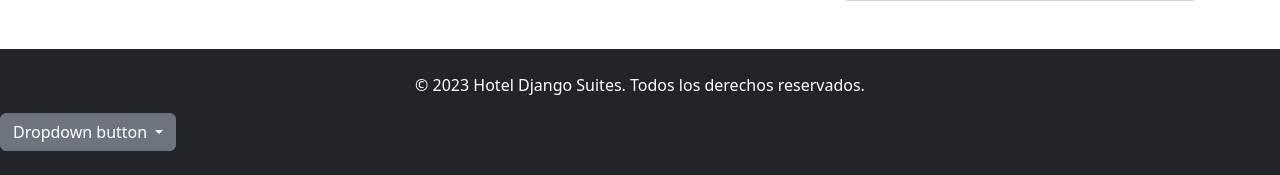
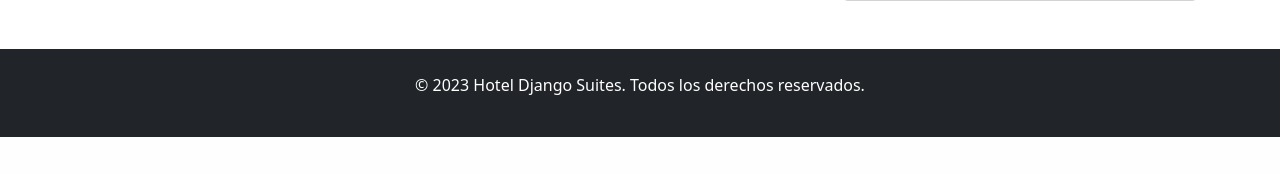
Before and after one commit to juanpp97/proyecto-django, a Python web app: template templates/index.html in a window 1280 px wide. Shown: the part 2684-2859 px from the top of the page. After the commit the page ends 2821 px from the top, so only its background shows below. Run offline with Jinja, Linux system fonts and the light colour scheme; the template is opened without the code that fills it, so the values that code supplies are empty.

Commit message:
Correccion de index

```diff
--- a/templates/index.html
+++ b/templates/index.html
@@ -208,16 +208,7 @@
         <div class="container text-center">
             <p>&copy; 2023 Hotel Django Suites. Todos los derechos reservados.</p>
         </div>
-        <div class="dropdown">
-            <button class="btn btn-secondary dropdown-toggle" type="button" data-bs-toggle="dropdown" aria-expanded="false">
-              Dropdown button
-            </button>
-            <ul class="dropdown-menu">
-              <li><a class="dropdown-item" href="#">Action</a></li>
-              <li><a class="dropdown-item" href="#">Another action</a></li>
-              <li><a class="dropdown-item" href="#">Something else here</a></li>
-            </ul>
-          </div>
+
     </footer>
 
 
```
